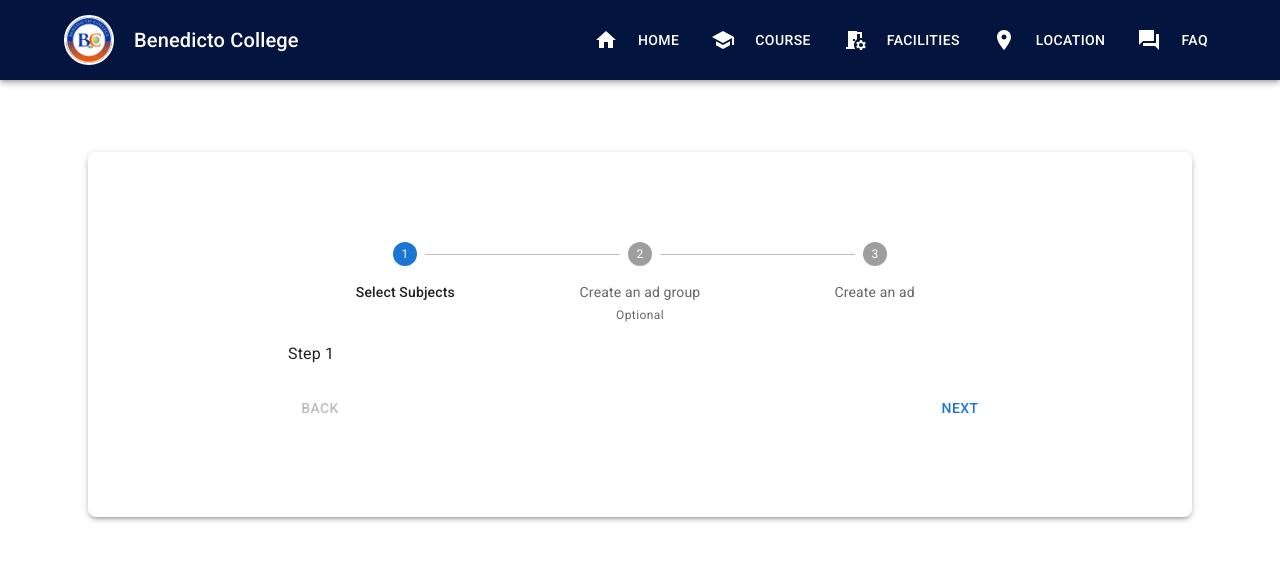
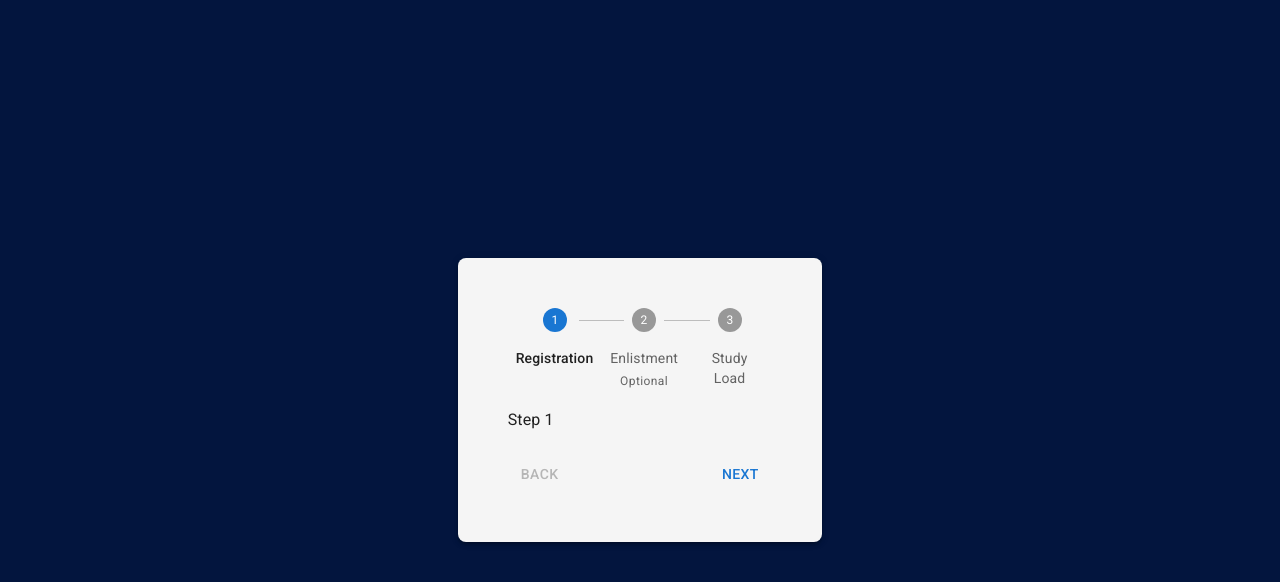
Before and after one commit to npcnon/UIUXPublic-Cebu-City-Campus, a React (Vite) app: page /Subjects in a window 1280 px wide. Shown: the top 582 px of the page. Built offline with nearby package versions, Linux system fonts and the light colour scheme.

Commit message:
login is fixed

```diff
--- a/src/Pages/Home/LandingPage.tsx
+++ b/src/Pages/Home/LandingPage.tsx
@@ -45,9 +45,9 @@ export default function LandingPage() {
         <Route element={<LayoutWithAppBar />}>
           <Route path="/" element={<Hero />} />
           <Route path="/Enrollment" element={<Checkout />} />
-          <Route path="/Subjects" element={<Stepper />} />
         </Route>
         <Route element={<LayoutWithoutAppBar />}>
+          <Route path="/Subjects" element={<Stepper />} />
           <Route path="/EnrollmentPage" element={<EnrollmentPage />} />
           <Route path="/Sign-in" element={<SignInSide />} />
           <Route path="/Dashboard" element={<Dashboard />} />
--- a/src/Pages/Login/SignInSide.tsx
+++ b/src/Pages/Login/SignInSide.tsx
@@ -1,144 +1,3 @@
-// import * as React from 'react';
-// import Avatar from '@mui/material/Avatar';
-// import Button from '@mui/material/Button';
-// import CssBaseline from '@mui/material/CssBaseline';
-// import TextField from '@mui/material/TextField';
-// import FormControlLabel from '@mui/material/FormControlLabel';
-// import Checkbox from '@mui/material/Checkbox';
-// import Link from '@mui/material/Link';
-// import Paper from '@mui/material/Paper';
-// import Box from '@mui/material/Box';
-// import Grid from '@mui/material/Grid';
-// import Typography from '@mui/material/Typography';
-// import { createTheme, ThemeProvider } from '@mui/material/styles';
-// import library_gif from '../../StaticFiles/library.gif';
-// import logo from '../../StaticFiles/logo.png'
-
-// const logoStyle = {
-//   width: '60px',
-//   height: 'auto',
-//   cursor: 'pointer',
-// };
-
-// function Copyright(props: any) {
-//   return (
-//     <Typography variant="body2" color="text.secondary" align="center" {...props}>
-//       {'Copyright © '}
-//       <Link color="inherit" href="http://localhost:5173/">
-//         Benedicto College
-//       </Link>{' '}
-//       {new Date().getFullYear()}
-//       {'.'}
-//     </Typography>
-//   );
-// }
-
-// // TODO remove, this demo shouldn't need to reset the theme.
-// const defaultTheme = createTheme();
-
-// export default function SignInSide() {
-//   const handleSubmit = (event: React.FormEvent<HTMLFormElement>) => {
-//     event.preventDefault();
-//     const data = new FormData(event.currentTarget);
-//     console.log({
-//       email: data.get('email'),
-//       password: data.get('password'),
-//     });
-//   };
-
-//   return (
-//     <ThemeProvider theme={defaultTheme}>
-//       <Grid container component="main" sx={{ height: '100vh' }}>
-//         <CssBaseline />
-//         <Grid
-//           item
-//           xs={false}
-//           sm={4}
-//           md={7}
-//           sx={{
-//             backgroundImage: `url(${library_gif})`,
-//             backgroundColor:(t) =>
-//               t.palette.mode === 'light' ? t.palette.grey[50] : t.palette.grey[900],
-//             backgroundSize: 'cover',
-//             backgroundPosition: 'left',
-//           }}
-//         />
-//         <Grid item xs={12} sm={8} md={5} component={Paper} elevation={6} square>
-//           <Box
-//             sx={{
-//               my: 8,
-//               mx: 4,
-//               display: 'flex',
-//               flexDirection: 'column',
-//               alignItems: 'center',
-//             }}
-//           >
-//             <Avatar sx={{ m: 1 }}>
-//             <img
-//                 src={logo}
-//                 style={logoStyle}
-//                 alt="logo of sitemark"
-//               />
-//             </Avatar>
-//             <Typography component="h1" variant="h5">
-//               Sign in
-//             </Typography>
-//             <Box component="form" noValidate onSubmit={handleSubmit} sx={{ mt: 1 }}>
-//               <TextField
-//                 margin="normal"
-//                 required
-//                 fullWidth
-//                 id="stdnt_id"
-//                 label="Student ID"
-//                 name="student_id"
-//                 autoComplete="student_id"
-//                 autoFocus
-//               />
-//               <TextField
-//                 margin="normal"
-//                 required
-//                 fullWidth
-//                 name="password"
-//                 label="Password"
-//                 type="password"
-//                 id="password"
-//                 autoComplete="current-password"
-//               />
-//               <FormControlLabel
-//                 control={<Checkbox value="remember" color="primary" />}
-//                 label="Remember me"
-//               />
-//               <Button
-//                 type="submit"
-//                 fullWidth
-//                 variant="contained"
-//                 href="/Dashboard"
-//                 target="_self"
-//                 sx={{ mt: 3, mb: 2 }}
-//               >
-//                 Sign In
-//               </Button>
-//               <Grid container>
-//                 <Grid item xs>
-//                   <Link href="#" variant="body2">
-//                     Forgot password?
-//                   </Link>
-//                 </Grid>
-//                 <Grid item>
-//                   <Link href="#" variant="body2">
-//                     {"Don't have an account? Sign Up and Enroll now!"}
-//                   </Link>
-//                 </Grid>
-//               </Grid>
-//               <Copyright sx={{ mt: 5 }} />
-//             </Box>
-//           </Box>
-//         </Grid>
-//       </Grid>
-//     </ThemeProvider>
-//   );
-// }
-
 import * as React from "react";
 import Button from "@mui/material/Button";
 import TextField from "@mui/material/TextField";
@@ -218,13 +77,12 @@ export default function SignInSide() {
         })}
       >
         <Container
+          maxWidth={false} // Disable the default maxWidth
           sx={{
-            display: "flex",
-            flexDirection: "column",
-            alignItems: "center",
-            justifyContent: "center",
-            width: { xs: "100%", sm: "auto" }, // Responsive width adjustment
-            py: 3,
+            width: "100%", // Make the container take full width of its parent
+            mx: 2, // Add horizontal margin to ensure there's some padding from the edges
+            py: { xs: 2, sm: 3 },
+            px: { xs: 2, sm: 3 }, // Added padding for extra spacing on mobile
           }}
         >
           <Grid>
@@ -235,9 +93,10 @@ export default function SignInSide() {
                 alignItems: "center",
                 bgcolor: "#fff",
                 width: { xs: "90%", sm: "400px" }, // Responsive width
-                p: 3, // Padding
+                p: { xs: 2, sm: 3 }, // Adjust padding for different screen sizes
                 borderRadius: "8px", // Rounded corners
                 boxShadow: "0px 4px 10px rgba(0, 0, 0, 0.1)", // Subtle shadow for depth
+                boxSizing: "border-box", // Ensure padding is included in width
               }}
             >
               <img
@@ -261,7 +120,10 @@ export default function SignInSide() {
                 component="form"
                 noValidate
                 onSubmit={handleSubmit}
-                sx={{ lineHeight: 2 }}
+                sx={{
+                  lineHeight: 2,
+                  width: "100%", // Ensure form takes up full width of parent container
+                }}
               >
                 <TextField
                   margin="normal"
--- a/src/Pages/Subjects/Stepper.tsx
+++ b/src/Pages/Subjects/Stepper.tsx
@@ -1,15 +1,60 @@
 import * as React from "react";
-import Box from "@mui/material/Box";
-import Stepper from "@mui/material/Stepper";
-import Step from "@mui/material/Step";
-import StepLabel from "@mui/material/StepLabel";
-import Button from "@mui/material/Button";
-import Typography from "@mui/material/Typography";
-import { Grid } from "@mui/material";
+import { useState } from "react";
+import {
+  Box,
+  Grid,
+  Typography,
+  Button,
+  Table,
+  TableBody,
+  TableCell,
+  TableContainer,
+  TableHead,
+  TableRow,
+  Paper,
+  Stepper,
+  Step,
+  StepLabel,
+} from "@mui/material";
+/*
+interface Enrollee {
+  id: number;
+  name: string;
+  department: string;
+  status: string;
+}
+*/
+const steps = ["Registration", "Enlistment", "Study Load"];
 
-const steps = ["Select Subjects", "Create an ad group", "Create an ad"];
+export default function AddingSubjects() {
+  /* const [enrollees, setEnrollees] = useState<Enrollee[]>([
+    {
+      id: 1,
+      name: "John Doe",
+      department: "Bachelor of Science in Computer Science",
+      status: "Pending",
+    },
+    {
+      id: 2,
+      name: "Jane Smith",
+      department: "Bachelor of Arts in English Literature",
+      status: "Pending",
+    },
+    {
+      id: 3,
+      name: "Alice Johnson",
+      department: "Bachelor of Science in Mechanical Engineering",
+      status: "Pending",
+    },
+    {
+      id: 4,
+      name: "Bob Brown",
+      department: "Bachelor of Business Administration",
+      status: "Pending",
+    },
+  ]);
+  */
 
-export default function HorizontalLinearStepper() {
   const [activeStep, setActiveStep] = React.useState(0);
   const [skipped, setSkipped] = React.useState(new Set<number>());
 
@@ -54,21 +99,39 @@ export default function HorizontalLinearStepper() {
   const handleReset = () => {
     setActiveStep(0);
   };
+  /* Adding subject
+  const handleAccept = (id: number) => {
+    // Simulate acceptance by updating status locally
+    const updatedEnrollees = enrollees.map((enrollee) =>
+      enrollee.id === id ? { ...enrollee, status: "Accepted" } : enrollee
+    );
+    setEnrollees(updatedEnrollees);
 
+    // In a real application, you would send a PUT request to update the enrollee status in the backend
+    console.log(`Accepted enrollee with ID: ${id}`);
+  };
+  */
   return (
     <Grid
       sx={{
-        display: "flex",
-        flexDirection: "column",
-        backgroundColor: { xs: "transparent", sm: "background.default" },
-        borderRadius: 2,
-        boxShadow: { xs: "none", sm: 3 },
+        minHeight: "100vh", // Ensure it covers the full height of the viewport
+        backgroundColor: "#03153e", // Set your desired background color
+        display: "flex", // Center the content horizontally and vertically
         justifyContent: "center",
-        padding: "90px 200px",
-        m: 11,
+        alignItems: "center",
       }}
     >
-      <Box>
+      <Box
+        sx={{
+          display: "flex",
+          flexDirection: "column",
+          borderRadius: 2,
+          boxShadow: { xs: "none", sm: 3 },
+          justifyContent: "center",
+          backgroundColor: "#f5f5f5", // Add your desired background color here
+          padding: "50px", // Optional: Add some padding inside the Box
+        }}
+      >
         <Stepper activeStep={activeStep} alternativeLabel>
           {steps.map((label, index) => {
             const stepProps: { completed?: boolean } = {};
@@ -77,7 +140,7 @@ export default function HorizontalLinearStepper() {
             } = {};
             if (isStepOptional(index)) {
               labelProps.optional = (
-                <Typography variant="caption">Optional</Typography>
+                <Typography variant="caption">Optional</Typography> // example
               );
             }
             if (isStepSkipped(index)) {
@@ -90,7 +153,6 @@ export default function HorizontalLinearStepper() {
             );
           })}
         </Stepper>
-
         {activeStep === steps.length ? (
           <React.Fragment>
             <Typography sx={{ mt: 2, mb: 1 }}>
```
